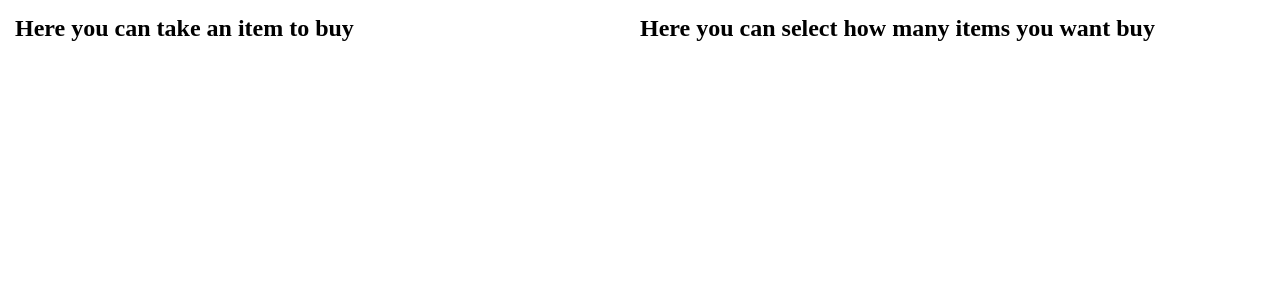
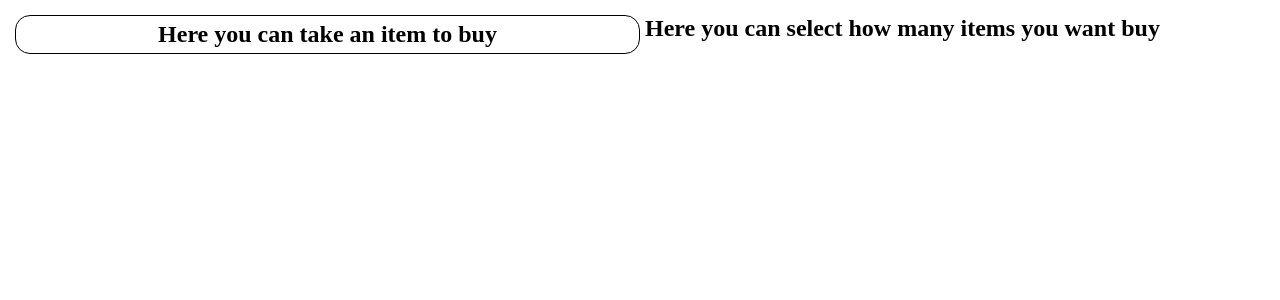
Before and after one commit to Taxeta/shoppingCart, a React (Vite) app: page / in a window 1280 px wide. Shown: the top 300 px of the page. Built offline with nearby package versions, Linux system fonts and the light colour scheme.

Commit message:
Create context provider, types items and get hook

```diff
--- /dev/null
+++ b/src/Components/CardItem/CardItem.tsx
@@ -0,0 +1,19 @@
+import { Item } from "../../types";
+
+interface ItemCardProps {
+  item: Item;
+}
+
+const CardItem = ({ item }: ItemCardProps): React.ReactElement => {
+  return (
+    <article className="item">
+      <img src={item.image} alt={item.name} />
+      <ul>
+        <li>{item.name}</li>
+        <li>{item.price} €</li>
+      </ul>
+    </article>
+  );
+};
+
+export default CardItem;
--- /dev/null
+++ b/src/Components/ItemsList/ItemsList.tsx
@@ -0,0 +1,20 @@
+import React, { useContext } from "react";
+import ItemsContext from "../../store/items/context/ItemsContext";
+import CardItem from "../CardItem/CardItem";
+
+const ItemsList = (): React.ReactElement => {
+  const { items } = useContext(ItemsContext);
+  return (
+    <>
+      <ul className="shop-items">
+        {items.map((item) => (
+          <li key={item.id}>
+            <CardItem item={item} />
+          </li>
+        ))}
+      </ul>
+    </>
+  );
+};
+
+export default ItemsList;
--- /dev/null
+++ b/src/hooks/useItemsApi.tsx
@@ -0,0 +1,21 @@
+import { useCallback } from "react";
+import { Item } from "../types";
+
+const useItemsApi = () => {
+  const apiUrl = ``;
+
+  const getItemsApi = useCallback(async () => {
+    try {
+      const apiItems = await fetch(apiUrl);
+      const getItems = (await apiItems.json()) as Item[];
+
+      return getItems;
+    } catch (error) {
+      throw new Error("Can't get items");
+    }
+  }, [apiUrl]);
+
+  return { getItemsApi };
+};
+
+export default useItemsApi;
--- a/src/main.tsx
+++ b/src/main.tsx
@@ -2,9 +2,12 @@ import React from "react";
 import ReactDOM from "react-dom/client";
 import App from "./App/App";
 import "./styles/styles.css";
+import ItemsContextProvider from "./store/items/context/ItemsContextProvider";
 
 ReactDOM.createRoot(document.getElementById("root")!).render(
   <React.StrictMode>
-    <App />
+    <ItemsContextProvider>
+      <App />
+    </ItemsContextProvider>
   </React.StrictMode>,
 );
--- a/src/pages/ShopPage.css
+++ b/src/pages/ShopPage.css
@@ -3,3 +3,15 @@
   grid-template-columns: 1fr 1fr;
   padding: 5px;
 }
+
+.page__left-side {
+  padding: 5px;
+  border: 1px solid;
+  border-radius: 15px;
+  align-items: center;
+  text-align: center;
+}
+
+.page__right-side {
+  padding: 0 0 0 5px;
+}
--- a/src/pages/ShopPage.tsx
+++ b/src/pages/ShopPage.tsx
@@ -1,12 +1,14 @@
+import ItemsList from "../Components/ItemsList/ItemsList";
 import "./ShopPage.css";
 
 const ShopPage = (): React.ReactElement => {
   return (
     <section className="page">
-      <div className="page__leftSide">
+      <div className="page__left-side">
         <h1>Here you can take an item to buy</h1>
+        <ItemsList />
       </div>
-      <div className="page__rightSide">
+      <div className="page__right-side">
         <h2>Here you can select how many items you want buy</h2>
       </div>
     </section>
--- /dev/null
+++ b/src/store/items/context/ItemsContext.ts
@@ -0,0 +1,6 @@
+import { createContext } from "react";
+import ItemsContextStructure from "./types";
+
+const ItemsContext = createContext({} as ItemsContextStructure);
+
+export default ItemsContext;
--- /dev/null
+++ b/src/store/items/context/ItemsContextProvider.tsx
@@ -0,0 +1,32 @@
+import { useState, PropsWithChildren, useCallback, useMemo } from "react";
+import { Item } from "../../../types";
+import ItemsContext from "./ItemsContext";
+import ItemsContextStructure from "./types";
+import useItemsApi from "../../../hooks/useItemsApi";
+
+const ItemsContextProvider = ({ children }: PropsWithChildren) => {
+  const [items, setItems] = useState<Item[]>([]);
+
+  const { getItemsApi } = useItemsApi();
+
+  const loadItems = useCallback(async () => {
+    const apiItems = await getItemsApi();
+    setItems([...apiItems]);
+  }, [getItemsApi]);
+
+  const itemsMemoValue = useMemo(
+    (): ItemsContextStructure => ({
+      items,
+      loadItems,
+    }),
+    [items, loadItems],
+  );
+
+  return (
+    <ItemsContext.Provider value={itemsMemoValue}>
+      {children}
+    </ItemsContext.Provider>
+  );
+};
+
+export default ItemsContextProvider;
--- /dev/null
+++ b/src/store/items/context/types.ts
@@ -0,0 +1,8 @@
+import { Item } from "../../../types";
+
+interface ItemsContextStructure {
+  items: Item[];
+  loadItems: () => Promise<void>;
+}
+
+export default ItemsContextStructure;
--- /dev/null
+++ b/src/types.ts
@@ -0,0 +1,6 @@
+export interface Item {
+  id: number;
+  name: string;
+  image: string;
+  price: number;
+}
```
